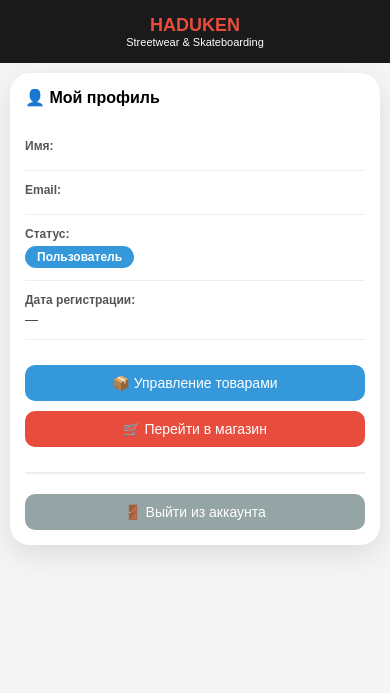
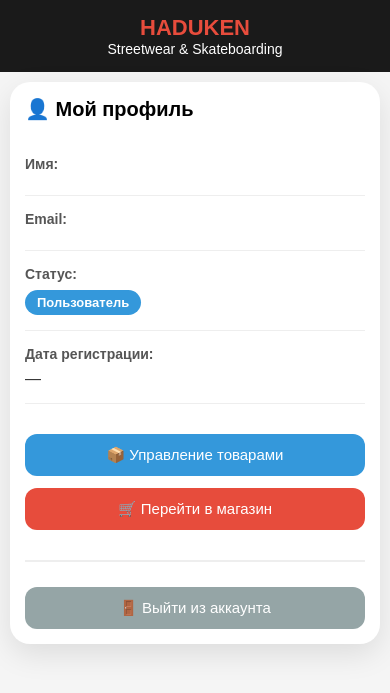
Before and after one commit to mkeyhartov/haduken_items, a Flask app: page /profile in a window 390 px wide. Shown: the top 693 px of the page. Run offline with Flask 3, Linux system fonts and the light colour scheme; the visitor is signed in with stand-in values (Sample User, id 1).

Commit message:
feat:opiat obnovil style dla korectnogo otobrazenia s mobile v profile i dashboard.html

```diff
--- a/templates/profile.html
+++ b/templates/profile.html
@@ -2,75 +2,85 @@
 <html>
 <head>
     <title>Профиль | HADUKEN</title>
-    <style>
-
+   <style>
     * { margin: 0; padding: 0; box-sizing: border-box; }
     body { font-family: 'Arial', sans-serif; background: #f5f5f5; }
-    .header { background: #1a1a1a; color: white; padding: 15px; text-align: center; }
-    .header h1 { color: #e74c3c; font-size: 24px; }
-    .header p { font-size: 12px; }
-    .container { max-width: 800px; margin: 20px auto; background: white; padding: 25px; border-radius: 20px; box-shadow: 0 10px 30px rgba(0,0,0,0.1); }
+    .header { background: #1a1a1a; color: white; padding: 20px; text-align: center; }
+    .header h1 { color: #e74c3c; font-size: 28px; }
+    .header p { font-size: 16px; }
+    .container { max-width: 800px; margin: 20px auto; background: white; padding: 30px; border-radius: 20px; box-shadow: 0 10px 30px rgba(0,0,0,0.1); }
     .profile-info { margin: 20px 0; }
-    .info-item { padding: 10px 0; border-bottom: 1px solid #eee; display: flex; flex-wrap: wrap; }
-    .info-label { font-weight: bold; color: #555; width: 150px; }
-    .info-value { color: #333; flex: 1; word-break: break-word; }
-    .badge { display: inline-block; padding: 4px 12px; border-radius: 20px; font-size: 12px; font-weight: bold; }
+    .info-item { padding: 15px 0; border-bottom: 1px solid #eee; }
+    .info-label { font-weight: bold; color: #555; margin-bottom: 5px; font-size: 16px; }
+    .info-value { color: #333; font-size: 18px; word-break: break-word; }
+    .badge { display: inline-block; padding: 6px 14px; border-radius: 20px; font-size: 14px; font-weight: bold; }
     .badge-user { background: #3498db; color: white; }
     .badge-admin { background: #e74c3c; color: white; }
-    .nav-buttons { display: flex; gap: 15px; margin: 25px 0; flex-wrap: wrap; }
-    .btn { padding: 12px 24px; border: none; border-radius: 10px; font-size: 16px; cursor: pointer; text-decoration: none; display: inline-block; text-align: center; transition: all 0.3s; }
+    .nav-buttons { display: flex; gap: 15px; margin: 30px 0; flex-wrap: wrap; }
+    .btn { padding: 14px 24px; border: none; border-radius: 12px; font-size: 16px; cursor: pointer; text-decoration: none; display: inline-block; text-align: center; transition: all 0.3s; }
     .btn-primary { background: #e74c3c; color: white; }
     .btn-primary:hover { background: #c0392b; }
     .btn-secondary { background: #3498db; color: white; }
     .btn-secondary:hover { background: #2980b9; }
     .btn-danger { background: #95a5a6; color: white; }
     .btn-danger:hover { background: #7f8c8d; }
-    hr { margin: 20px 0; border: none; border-top: 2px solid #eee; }
+    hr { margin: 25px 0; border: none; border-top: 2px solid #eee; }
 
-    /* ===== АДАПТАЦИЯ ПОД МОБИЛЬНЫЕ УСТРОЙСТВА ===== */
+    /* ===== АДАПТАЦИЯ ПОД МОБИЛЬНЫЕ УСТРОЙСТВА С УВЕЛИЧЕННЫМИ ШРИФТАМИ ===== */
     @media (max-width: 768px) {
+        body {
+            font-size: 16px;
+        }
+
         .container {
             margin: 15px;
             padding: 20px;
         }
 
+        .header {
+            padding: 15px;
+        }
+
         .header h1 {
-            font-size: 20px;
+            font-size: 24px;
         }
 
         .header p {
-            font-size: 11px;
+            font-size: 14px;
         }
 
         h2 {
-            font-size: 18px;
+            font-size: 22px;
+            margin-bottom: 15px;
         }
 
         .info-item {
-            flex-direction: column;
-            padding: 12px 0;
+            padding: 15px 0;
         }
 
         .info-label {
-            width: 100%;
-            margin-bottom: 5px;
-            font-size: 13px;
+            font-size: 15px;
+            margin-bottom: 8px;
         }
 
         .info-value {
-            font-size: 14px;
+            font-size: 17px;
+        }
+
+        .badge {
+            padding: 5px 12px;
+            font-size: 13px;
         }
 
         .nav-buttons {
             flex-direction: column;
-            gap: 10px;
+            gap: 12px;
         }
 
         .btn {
-            padding: 10px 20px;
-            font-size: 14px;
+            padding: 14px 20px;
+            font-size: 16px;
             width: 100%;
-            display: block;
         }
     }
 
@@ -81,23 +91,27 @@
         }
 
         .header h1 {
-            font-size: 18px;
+            font-size: 22px;
         }
 
         h2 {
+            font-size: 20px;
+        }
+
+        .info-label {
+            font-size: 14px;
+        }
+
+        .info-value {
             font-size: 16px;
         }
 
-        .info-label {
-            font-size: 12px;
-        }
-
-        .info-value {
-            font-size: 13px;
+        .btn {
+            padding: 12px 16px;
+            font-size: 15px;
         }
     }
-
-    </style>
+</style>
 </head>
 <body>
     <div class="header">
```
Also changed, not shown: templates/dashboard.html (+48 -26 lines), 1 other file.
